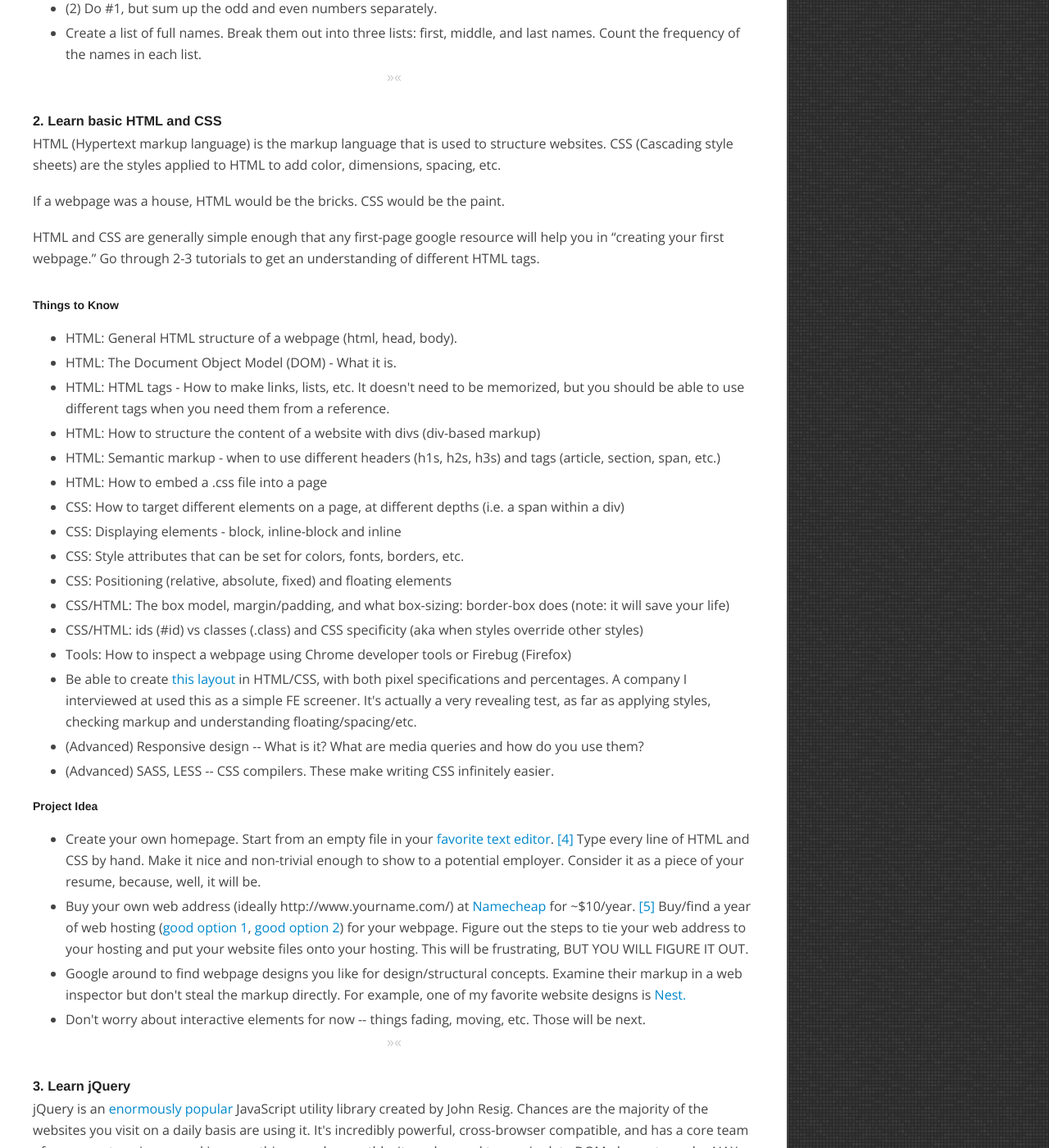
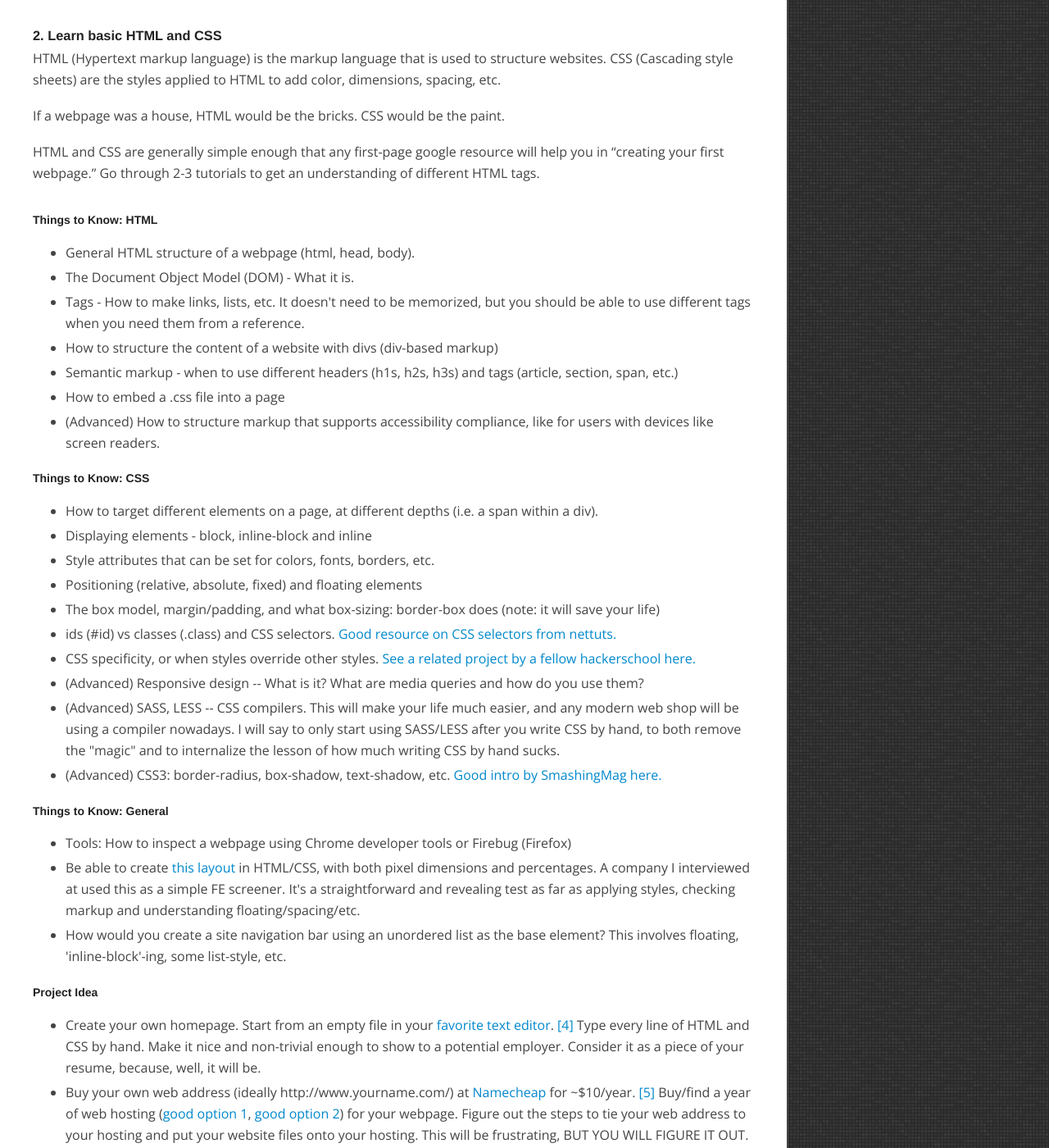
Before and after one commit to danielna/danielna.github.com, a Jekyll site: the page built from _posts/2013-06-26-getting-a-job-as-a-front-end-web-developer.md, in a window 1280 px wide and 1400 px high, scrolled down 3678 px. Shown: the whole window at 82% size. Built offline with Jekyll 4.4.1, drawn with Linux system fonts in a browser that asks for light colours; nearby versions of some CDN libraries; library files that are not in the unit come from our copies; Markdown is read by kramdown in place of the engine named in the settings; some of the changed text lies outside the part shown.

Commit message:
More updates

```diff
--- a/_posts/2013-06-26-getting-a-job-as-a-front-end-web-developer.md
+++ b/_posts/2013-06-26-getting-a-job-as-a-front-end-web-developer.md
@@ -1,6 +1,6 @@
 ---
 layout: post
-title: Getting a job as a Front-End Web Developer
+title: Getting a Job as a Front-End Web Developer
 subtitle: A post to centralize the advice I keep telling various people.
 tags: text
 permalink: /getting-a-job-as-a-front-end-web-developer.html
@@ -99,6 +97,8 @@ Any introductory programming book/tutorial/course will cover these ideas.  Don't
 
 Pick any language to learn these in.  There are good resources for this type of thing at <a href="http://www.codecademy.com/learn" title="Codeacademy" target="_blank">Codeacademy.</a>
 
+If I had to offer a suggestion I'd recommend learning the basic concepts in JavaScript, just because you'll want to learn JavaScript eventually anyway.
+
 <h4>Things to Know</h4>
 <ul class="narrow">
     <li>Data types: string, int, double, char, etc.</li>
@@ -128,26 +128,38 @@ If a webpage was a house, HTML would be the bricks.  CSS would be the paint.
 
 HTML and CSS are generally simple enough that any first-page google resource will help you in "creating your first webpage."  Go through 2-3 tutorials to get an understanding of different HTML tags.
 
-<h4>Things to Know</h4>
+<h4>Things to Know: HTML</h4>
 <ul class="narrow">
-    <li>HTML: General HTML structure of a webpage (html, head, body).</li>
-    <li>HTML: The Document Object Model (DOM) - What it is.</li>
-    <li>HTML: HTML tags - How to make links, lists, etc. It doesn't need to be memorized, but you should be able to use different tags when you need them from a reference.</li>
-    <li>HTML: How to structure the content of a website with divs (div-based markup)</li>
-    <li>HTML: Semantic markup - when to use different headers (h1s, h2s, h3s) and tags (article, section, span, etc.)</li>
-    <li>HTML: How to embed a .css file into a page</li>
-    <li>CSS: How to target different elements on a page, at different depths (i.e. a span within a div)</li>
-    <li>CSS: Displaying elements - block, inline-block and inline</li>
-    <li>CSS: Style attributes that can be set for colors, fonts, borders, etc.</li>
-    <li>CSS: Positioning (relative, absolute, fixed) and floating elements</li>
-    <li>CSS/HTML: The box model, margin/padding, and what box-sizing: border-box does (note: it will save your life)</li>
-    <li>CSS/HTML: ids (#id) vs classes (.class) and CSS specificity (aka when styles override other styles)</li>
+    <li>General HTML structure of a webpage (html, head, body).</li>
+    <li>The Document Object Model (DOM) - What it is.</li>
+    <li>Tags - How to make links, lists, etc. It doesn't need to be memorized, but you should be able to use different tags when you need them from a reference.</li>
+    <li>How to structure the content of a website with divs (div-based markup)</li>
+    <li>Semantic markup - when to use different headers (h1s, h2s, h3s) and tags (article, section, span, etc.)</li>
+    <li>How to embed a .css file into a page</li>
+    <li>(Advanced) How to structure markup that supports accessibility compliance, like for users with devices like screen readers.</li>
+</ul>
+<h4>Things to Know: CSS</h4>
+<ul class="narrow">
+    <li>How to target different elements on a page, at different depths (i.e. a span within a div).</li>
+    <li>Displaying elements - block, inline-block and inline</li>
+    <li>Style attributes that can be set for colors, fonts, borders, etc.</li>
+    <li>Positioning (relative, absolute, fixed) and floating elements</li>
+    <li>The box model, margin/padding, and what box-sizing: border-box does (note: it will save your life)</li>
+    <li>ids (#id) vs classes (.class) and CSS selectors. <a href="http://net.tutsplus.com/tutorials/html-css-techniques/the-30-css-selectors-you-must-memorize/" target="_blank">Good resource on CSS selectors from nettuts.</a></li>
+    <li>CSS specificity, or when styles override other styles.  <a href="http://lauren.github.io/CSS-specify-me/" title="CSS Specificity Calculator" target="_blank">See a related project by a fellow hackerschool here.</a></li>
+    <li>(Advanced) Responsive design -- What is it? What are media queries and how do you use them?</li>
+    <li>(Advanced) SASS, LESS -- CSS compilers.  This will make your life much easier, and any modern web shop will be using a compiler nowadays.  I will say to only start using SASS/LESS after you write CSS by hand, to both remove the "magic" and to internalize the lesson of how much writing CSS by hand sucks.</li>
+    <li>(Advanced) CSS3: border-radius, box-shadow, text-shadow, etc.  <a href="http://coding.smashingmagazine.com/2009/01/08/push-your-web-design-into-the-future-with-css3/" target="_blank">Good intro by SmashingMag here.</a></li>
+</ul>
+<h4>Things to Know: General</h4>
+<ul class="narrow">
     <li>Tools: How to inspect a webpage using Chrome developer tools or Firebug (Firefox)</li>
     <li>
-        Be able to create <a href="/assets/img/2013-07-01_fe1.jpg" target="_blank">this layout</a> in HTML/CSS, with both pixel specifications and percentages.  A company I interviewed at used this as a simple FE screener.  It's actually a very revealing test, as far as applying styles, checking markup and understanding floating/spacing/etc.
+        Be able to create <a href="/assets/img/2013-07-01_fe1.jpg" target="_blank">this layout</a> in HTML/CSS, with both pixel dimensions and percentages.  A company I interviewed at used this as a simple FE screener.  It's a straightforward and revealing test as far as applying styles, checking markup and understanding floating/spacing/etc.
     </li>
-    <li>(Advanced) Responsive design -- What is it? What are media queries and how do you use them?</li>
-    <li>(Advanced) SASS, LESS -- CSS compilers.  These make writing CSS infinitely easier.</li>
+    <li>
+        How would you create a site navigation bar using an unordered list as the base element?  This involves floating, 'inline-block'-ing, some list-style, etc.
+    </li>
 </ul>
 
 <h4>Project Idea</h4>
@@ -193,6 +205,7 @@ HTML and CSS are generally simple enough that any first-page google resource wil
     <li>Chaining commands</li>
     <li>How to respond to and trigger events</li>
     <li>What does it mean for something to be asynchronous?</li>
+    <li>How do people debug jQuery bugs?  What is console.log() and the `debugger` command?  How can you set breakpoints in JavaScript files and step in/over them?</li>
     <li>(General) What JSON is, and what a JSON response looks like</li>
     <li>(Advanced) What is AJAX?</li>
     <li>(Advanced) How to receive data from an API via AJAX and parse the data into the DOM</li>
@@ -232,7 +245,7 @@ HTML and CSS are generally simple enough that any first-page google resource wil
     <li>What do you mean "everything is an object?"</li>
     <li>What is a callback and why is it important?</li>
     <li>Global scope, function scopes, what is the global namespace and why can it be bad?</li>
-    <li>Namespacing</li>
+    <li>Namespacing your code and why</li>
     <li>(Advanced) Closures</li>
     <li>(Building on closures) Object-oriented JavaScript -- the biggest game changer for me personally.  I found the "Object Oriented JavaScript" chapter in John Resig's "<a href="http://www.amazon.com/gp/product/1590597273/ref=as_li_ss_tl?ie=UTF8&camp=1789&creative=390957&creativeASIN=1590597273&linkCode=as2&tag=musings01b1-20">Pro JavaScript Techniques</a>" to be very enlightening.</li>
     <li>(OO JS) Prototypal inheritance</li>
@@ -301,11 +314,21 @@ Good luck.
 <li>
     <a href="http://learn.shayhowe.com/advanced-html-css/" title="Learn Advanced HTML and CSS" target="_blank">Learn Advanced HTML and CSS</a> - A nicely comprehensive guide for more advanced FE techniques.
 </li>
+<li>
+    <a href="http://csswizardry.com/2012/07/shoot-to-kill-css-selector-intent/" title="CSS Selector Intent" target="_blank">csswizardry.com: CSS Selector Intent</a> - Are your CSS selectors well formed?
+</li>
 </ul>
 
 <div class="separator">&raquo;&raquo;&raquo;&laquo;&laquo;&laquo;</div>
 
+<h2>Acknowledgements</h2>
+Special thanks to <a href="https://github.com/lauren" target="_blank">Lauren</a> for her input on this post.
+
+<div class="separator">&raquo;&raquo;&raquo;&laquo;&laquo;&laquo;</div>
+
 <h2><a name="footnotes"></a>Footnotes</h2>
+
+[0] I'm more interested in the pragmatics of obtaining an entry-level position than higher-level theory: what will you actually need to know and apply <em>on the job?</em> So no, your first step is not to go teach yourself C, regardless of what your Computer Science PhD friend says.
 
 [1] Cost of living is positively correlated to salary.  So if you live and work in the Ozarks you may not make six figures, no matter how good your JavaScript is.
 
```
Also changed, not shown: other parts of _posts/2013-06-26-getting-a-job-as-a-front-end-web-developer.md (+5 -7 lines).
